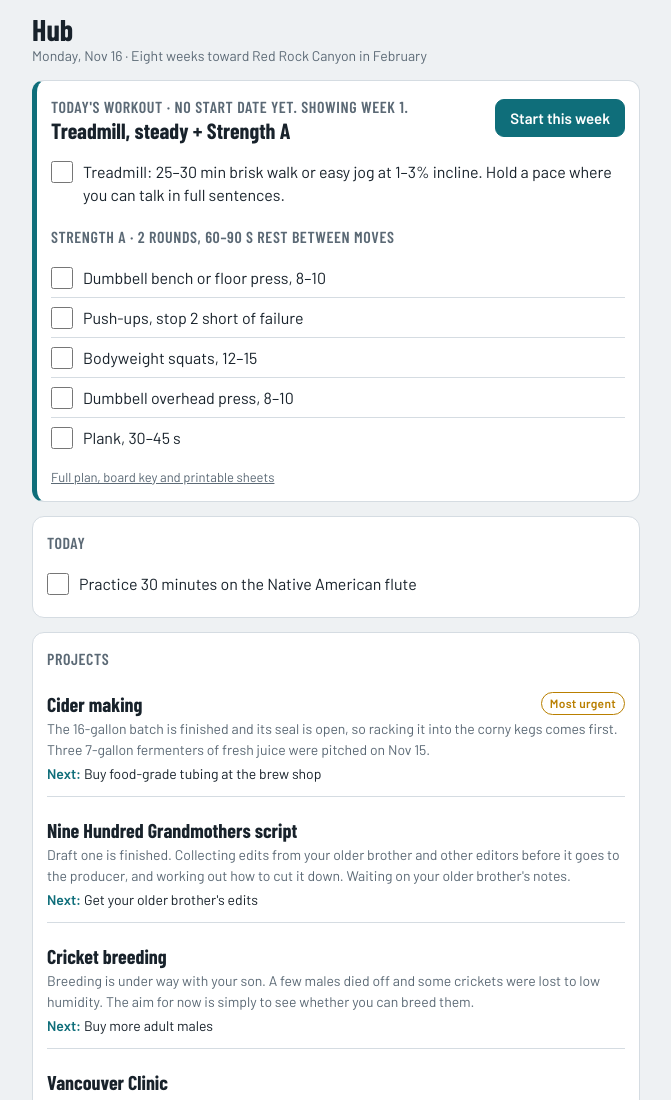
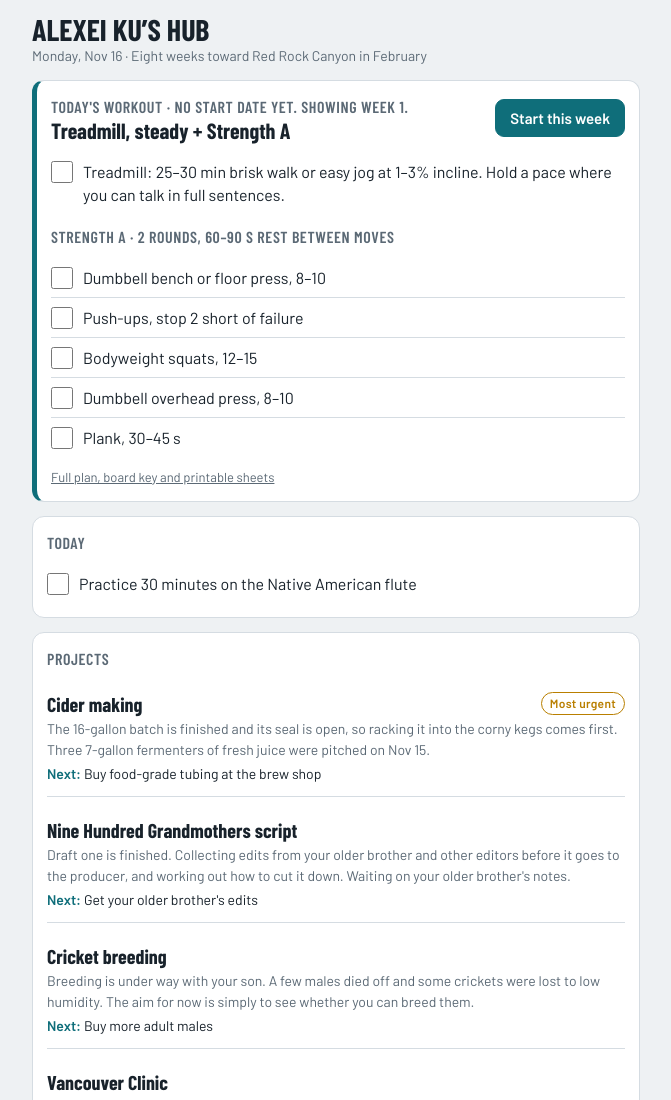
Before and after one commit to alexeiku-web/hub, a plain HTML site: page index.html in a window 1280 px wide. Shown: the top 1100 px of the page, without its empty margins (304-975 px from the left). Drawn offline with nearby package versions, Linux system fonts and the light colour scheme.

Commit message:
Rename the front page heading to ALEXEI KU'S HUB
Co-Authored-By: Claude Fable 5.2 <noreply@anthropic.com>
Claude-Session: https://claude.ai/code/session_01DxUi49jC8YFhEG9Ui3CR14

```diff
--- a/index.html
+++ b/index.html
@@ -316,7 +316,7 @@ function importBox(){
     }},[ el("label",{class:"f",for:"import-text"},["Update block", el("textarea",{id:"import-text"})]), el("div",{class:"row"},[ el("button",{class:"btn",type:"submit",text:"Add these items"}) ]) ]) ]);
 }
 function viewHome(){
-  var out = [ el("header",null,[ el("h1",{text:"Hub"}), el("p",{class:"sub",text:fmtDate(today) + (D.workoutGoal ? " · " + D.workoutGoal : "")}) ]) ];
+  var out = [ el("header",null,[ el("h1",{text:"ALEXEI KU\u2019S HUB"}), el("p",{class:"sub",text:fmtDate(today) + (D.workoutGoal ? " · " + D.workoutGoal : "")}) ]) ];
   if(UI.saveErr){ out.push(el("p",{class:"warn",text:"This browser is blocking on-device storage, so ticks won't be kept. Private browsing does this."})); }
   if(UI.msg){ out.push(el("p",{class:"warn",role:"status",text:UI.msg})); }
   out.push(workoutTile()); out.push(habits()); out.push(projectList()); out.push(todoSection());
```
